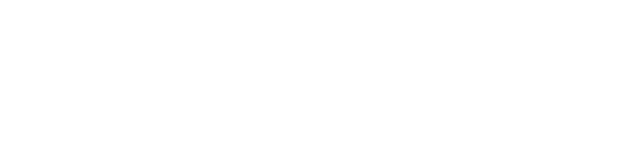
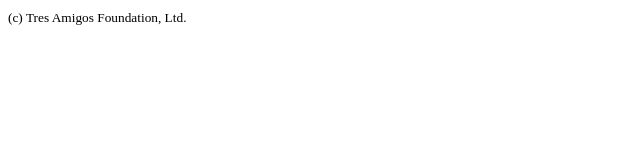
Before and after one commit to jhlindell/tres_amigos, a website: page public/index.html in a window 1280 px wide. Shown: the whole page, without its empty margins (0-640 px from the left). Drawn offline with Linux system fonts and the light colour scheme.

Commit message:
add footer

```diff
--- a/public/index.html
+++ b/public/index.html
@@ -8,5 +8,11 @@
 </head>
 <body>
 
+  <footer>
+    <small>
+      (c) Tres Amigos Foundation, Ltd.
+    </small>
+  </footer>
+
 </body>
 </html>
```
